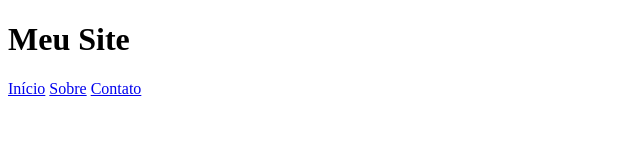
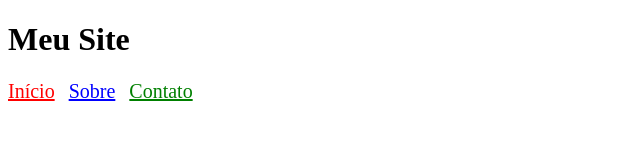
Before and after one commit to alexmaldonado-debug/pasta.proj_base, a plain HTML site: page index.html in a window 1280 px wide. Shown: the whole page, without its empty margins (0-640 px from the left). Drawn offline with Linux system fonts and the light colour scheme.

Commit message:
Formatação inicial do cabeçalho

```diff
--- a/index.html
+++ b/index.html
@@ -8,9 +8,12 @@
 <body>
     <header>
         <h1>Meu Site</h1>
-        <a href="#">Início</a>
-        <a href="#">Sobre</a>
-        <a href="#">Contato</a>
+        <a href="#" style="color: red; margin-right: 10px; font-size: 20px;"
+        >Início</a>
+        <a href="#" style="color:blue; margin-right: 10px; font-size: 20px;"
+        >Sobre</a>
+         <a href="#" style="color:green; margin-right: 10px; font-size: 20px;"
+         >Contato</a>
     </header>
 
 </body>
```
